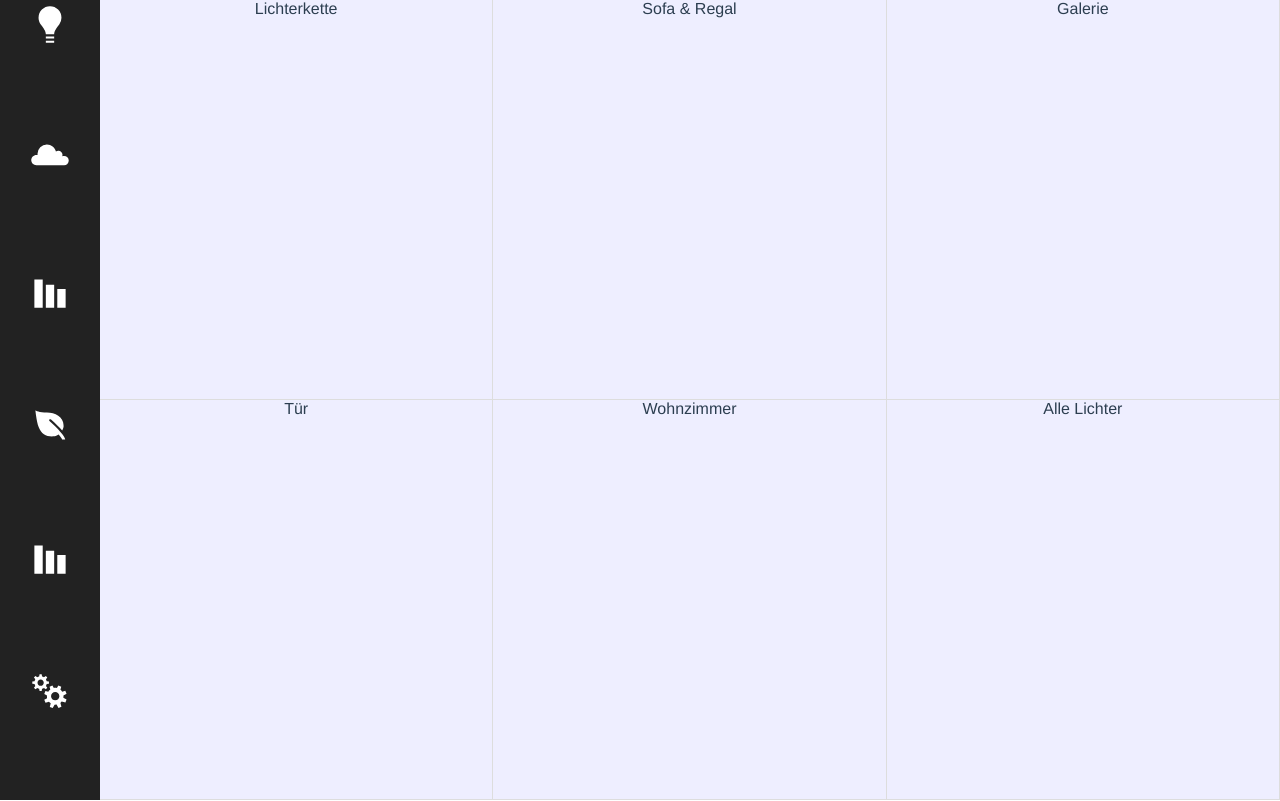
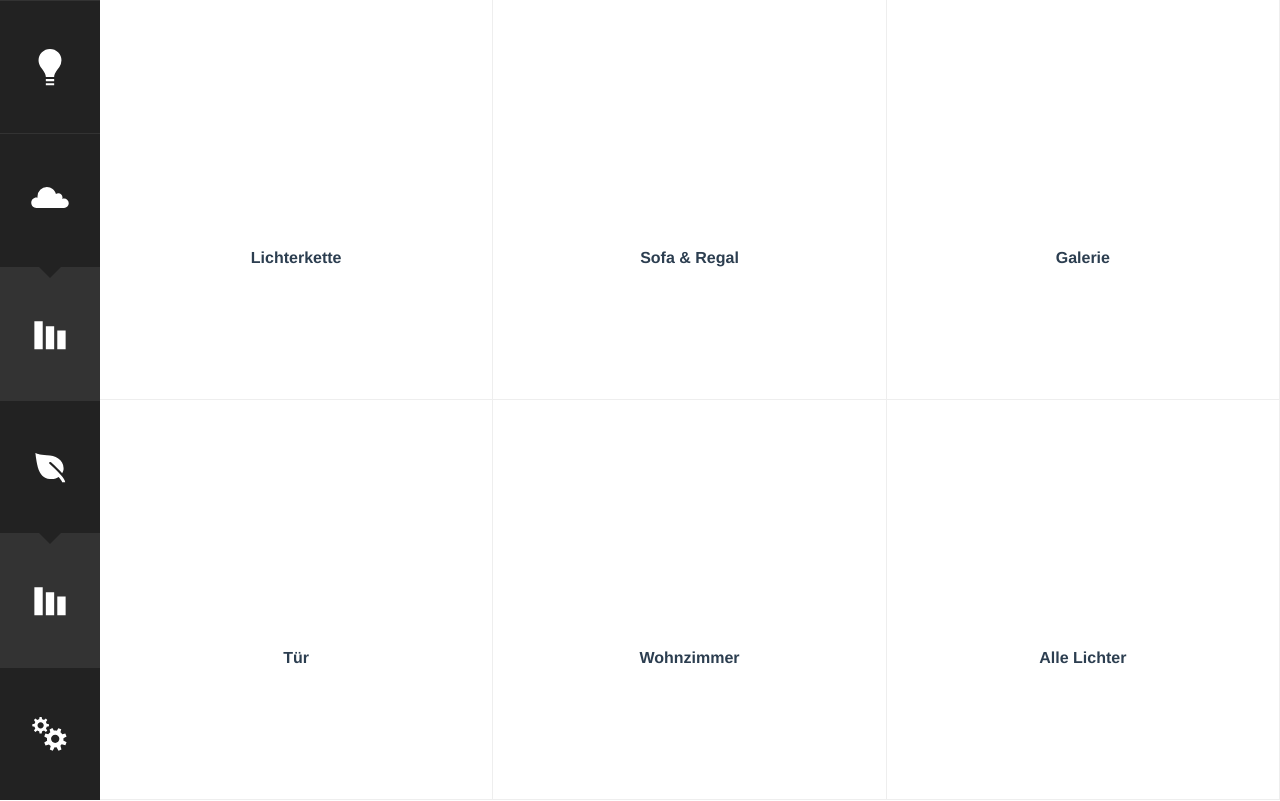
Before and after one commit to tilmanjusten/Smart-Home-Frontend, a Vue app: page /lights in a window 1280 px wide. Built offline with nearby package versions, Linux system fonts and the light colour scheme.

Commit message:
light view basics

```diff
--- a/package.json
+++ b/package.json
@@ -9,6 +9,7 @@
     "test:unit": "vue-cli-service test:unit"
   },
   "dependencies": {
+    "axios": "^0.18.0",
     "vue": "^2.5.17",
     "vue-router": "^3.0.1",
     "vuex": "^3.0.1"
--- a/src/App.vue
+++ b/src/App.vue
@@ -42,7 +42,7 @@ body {
   height: 100vh;
   padding: 0;
   max-width: 100px;
-  width: 10vw;
+  width: 12vw;
 }
 
 #main {
--- a/src/components/LightRenderItem.vue
+++ b/src/components/LightRenderItem.vue
@@ -1,24 +1,105 @@
 <template>
-    <div class="light-item">
-        {{title}}
+    <div :class="'light-item light-item--' + status">
+        <a class="light-item__button" @click="toggle" :href="action">
+          <div class="light-item__label">{{title}}</div>
+          <svg class="light-item__icon" width="100px" height="100px" viewBox="0 0 100 100" xmlns="http://www.w3.org/2000/svg">
+            <path d="M68.543 48.957a23.356 23.356 0 0 0 4.375-13.543A22.852 22.852 0 0 0 50 12.496a22.852 22.852 0 0 0-22.918 22.918c0 5 1.668 9.793 4.375 13.543l.207.207c.418.625 1.043 1.25 1.457 1.875 2.918 3.543 8.543 11.25 8.543 17.707h16.668c0-6.457 5.625-14.168 8.543-17.707.625-.625 1.043-1.25 1.457-1.875 0 .004.211-.207.211-.207zM41.668 72.918h16.668v4.168H41.668zm0 8.332h16.668v4.168H41.668z"/>
+          </svg>
+        </a>
     </div>
 </template>
 
 <script>
+import axios from 'axios'
+
 export default {
   name: 'light-render-item',
   props: [
-    'title'
-  ]
+    'title',
+    'deviceId'
+  ],
+  data () {
+    return {
+      status: 'on',
+      baseUrl: 'http://lichter.fritz.box'
+    }
+  },
+  computed: {
+    action () {
+      let action = this.status === 'on' ? 'off' : 'on'
+
+      return `${this.baseUrl}/switch/${this.deviceId}/${action}`
+    }
+  },
+  methods: {
+    toggle (event) {
+      event.preventDefault()
+
+      axios.get(this.action)
+        .then(res => {
+          let status = res.data.trim().toLowerCase()
+
+          if (status === 'on' || status === 'off') {
+            this.status = status
+          } else {
+            this.status = this.status === 'on' ? 'off' : 'on'
+          }
+        })
+        .catch(err => console.error(err))
+    }
+  },
+  mounted () {
+    // get light state from ${this.baseUrl}/state/${this.deviceId}
+  }
 }
 </script>
 
 <style lang="scss">
 .light-item {
-  border: 1px solid #ddd;
+  border: 1px solid #eee;
   border-width: 0 1px 1px 0;
+  display: flex;
   flex: 0 0 calc((100% / 3) - 1px);
   height: calc(50vh - 1px);
   text-align: center;
 }
+
+.light-item--on {
+}
+
+.light-item--off {
+}
+
+.light-item__button {
+  align-content: center;
+  align-items: center;
+  color: inherit;
+  display: flex;
+  flex: 1 1 100%;
+  flex-direction: column-reverse;
+  font-weight: 700;
+  justify-content: center;
+  height: 100%;
+  text-decoration: none;
+}
+
+.light-item__icon {
+  display: block;
+  margin-bottom: 1rem;
+
+  path {
+  }
+
+  .light-item--on & {
+    path {
+      fill: #fff;
+    }
+  }
+
+  .light-item--off & {
+    path {
+      stroke: transparent;
+    }
+  }
+}
 </style>
--- a/src/components/Navigation.vue
+++ b/src/components/Navigation.vue
@@ -40,6 +40,9 @@ export default {
 
   li {
     color: #fff;
+    display: flex;
+    align-items: stretch;
+    justify-content: center;
     height: (100vh / 6);
   }
 }
--- a/src/components/NavigationItem.vue
+++ b/src/components/NavigationItem.vue
@@ -1,5 +1,5 @@
 <template>
-    <router-link v-bind:to="to" class="navigation-item">
+    <router-link v-bind:to="to" :class="'navigation-item navigation-item--' + type">
       <span class="navigation-item__label">{{label}}</span>
       <svg class="navigation-item__icon" v-if="type === 'lights'" width="100px" height="100px" viewBox="0 0 100 100" xmlns="http://www.w3.org/2000/svg"><path fill="#fff" d="M68.543 48.957a23.356 23.356 0 0 0 4.375-13.543A22.852 22.852 0 0 0 50 12.496a22.852 22.852 0 0 0-22.918 22.918c0 5 1.668 9.793 4.375 13.543l.207.207c.418.625 1.043 1.25 1.457 1.875 2.918 3.543 8.543 11.25 8.543 17.707h16.668c0-6.457 5.625-14.168 8.543-17.707.625-.625 1.043-1.25 1.457-1.875 0 .004.211-.207.211-.207zM41.668 72.918h16.668v4.168H41.668zM41.668 81.25h16.668v4.168H41.668z"/></svg>
       <svg class="navigation-item__icon" v-if="type === 'settings'" width="100px" height="100px" viewBox="0 0 100 100" xmlns="http://www.w3.org/2000/svg"><path fill="#fff" d="M37.918 41.875l3.75 2.707 2.918-2.918-2.707-3.75c.625-1.043 1.25-2.5 1.457-3.75l4.582-.832v-4.168l-4.582-.832c-.418-1.25-.832-2.707-1.457-3.75l2.707-3.75-2.918-2.918-3.75 2.707c-1.043-.625-2.5-1.25-3.75-1.457l-.836-4.582h-4.168l-.832 4.582c-1.25.418-2.707.832-3.75 1.457l-3.75-2.707-2.918 2.918 2.707 3.75c-.625 1.043-1.25 2.5-1.457 3.75l-4.582.836v4.168l4.582.832c.418 1.25.832 2.707 1.457 3.75l-2.707 3.75 2.918 2.918 3.75-2.707c1.043.625 2.5 1.25 3.75 1.457l.836 4.582h4.168l.832-4.582c1.25-.211 2.5-.836 3.75-1.461zM25 31.25c0-3.543 2.707-6.25 6.25-6.25s6.25 2.707 6.25 6.25-2.707 6.25-6.25 6.25S25 34.793 25 31.25zM73.332 68.957l7.5 2.082 2.293-5.832-6.457-3.543c.207-1.457.418-3.125.207-4.582l6.25-3.543-2.5-5.832-6.25 1.668c-1.043-1.668-2.293-2.918-3.543-3.957l1.668-6.043-5.832-2.293-2.918 5c-1.875-.418-3.957-.418-6.043-.207l-2.918-5-5.621 2.707L50.625 45c-1.668 1.25-3.125 2.707-4.168 4.375l-5.625-1.457-2.293 5.832 5.418 3.125c-.207 1.875 0 3.543.207 5.418l-5.625 3.332 2.5 5.832 6.875-1.875c1.043 1.25 2.082 2.293 3.543 3.125l-1.875 7.082 5.832 2.293 3.75-6.668c1.25.207 2.707 0 3.957-.207l3.957 6.875 5.832-2.5-2.082-7.5c.629-1.04 1.672-2.082 2.504-3.125zm-21.25-10.625c0-4.582 3.75-8.332 8.332-8.332 4.582 0 8.332 3.75 8.332 8.332s-3.75 8.332-8.332 8.332c-4.582.004-8.332-3.746-8.332-8.332z"/></svg>
@@ -22,12 +22,16 @@ export default {
 
 <style lang="scss" scoped>
 .navigation-item {
+  border-top: 1px solid #333;
   color: inherit;
-  display: block;
+  display: flex;
+  justify-content: center;
+  flex: 1 0 100%;
   font-weight: bold;
+  height: 100%;
+  overflow: hidden;
   text-align: center;
   text-decoration: none;
-  text-overflow: hidden;
 
   &.router-link-exact-active {
     color: #42b983;
@@ -39,19 +43,55 @@ export default {
   }
 }
 
+.navigation-item--trend {
+  border-top: none;
+  background: #333;
+  position: relative;
+
+  &::before {
+    content: '';
+    position: absolute;
+    border: 11px solid transparent;
+    border-color: #222 transparent transparent transparent;
+    height: 0;
+    width: 0;
+    display: block;
+  }
+}
+
 .navigation-item__label {
   display: none;
 }
 
 .navigation-item__icon {
+  display: block;
   height: auto;
   max-width: 100%;
   width: 50px;
+
+  // .navigation-item--trend & {
+  //   path {
+  //     fill: #bbb;
+  //   }
+  // }
+
+  .navigation-item:focus &,
+  .navigation-item:hover & {
+    path {
+      fill: #42b983;
+      transition-duration: 0.1125s;
+    }
+  }
 
   .router-link-exact-active & {
     path {
       fill: #42b983;
     }
   }
+
+  path {
+    fill: #fff;
+    transition: fill 0.225s 0s ease-out;
+  }
 }
 </style>
--- a/src/views/Lights.vue
+++ b/src/views/Lights.vue
@@ -1,11 +1,11 @@
 <template>
     <div class="lights">
-        <LightRenderItem title="Lichterkette" />
-        <LightRenderItem title="Sofa &amp; Regal" />
-        <LightRenderItem title="Galerie" />
-        <LightRenderItem title="Tür" />
-        <LightRenderItem title="Wohnzimmer" />
-        <LightRenderItem title="Alle Lichter" />
+        <LightRenderItem deviceId="lichterkette" title="Lichterkette" />
+        <LightRenderItem deviceId="sofalicht" title="Sofa &amp; Regal" />
+        <LightRenderItem deviceId="galerielicht" title="Galerie" />
+        <LightRenderItem deviceId="tuerlicht" title="Tür" />
+        <LightRenderItem deviceId="wohnzimmerlicht" title="Wohnzimmer" />
+        <LightRenderItem deviceId="alle-lichter" title="Alle Lichter" />
     </div>
 </template>
 
@@ -23,7 +23,6 @@ export default {
 <style>
 .lights {
   align-items: flex-start;
-  background: #eef;
   display: flex;
   flex-wrap: wrap;
   min-height: 100vh;
```
Also changed, not shown: 1 other file (tests, documents, lock files or other folders).
